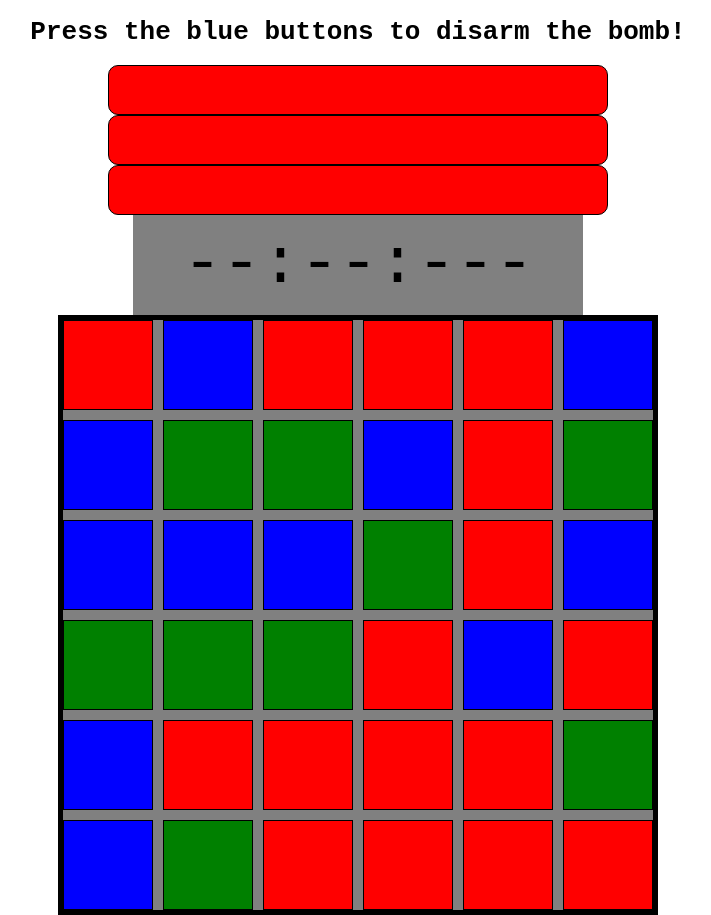
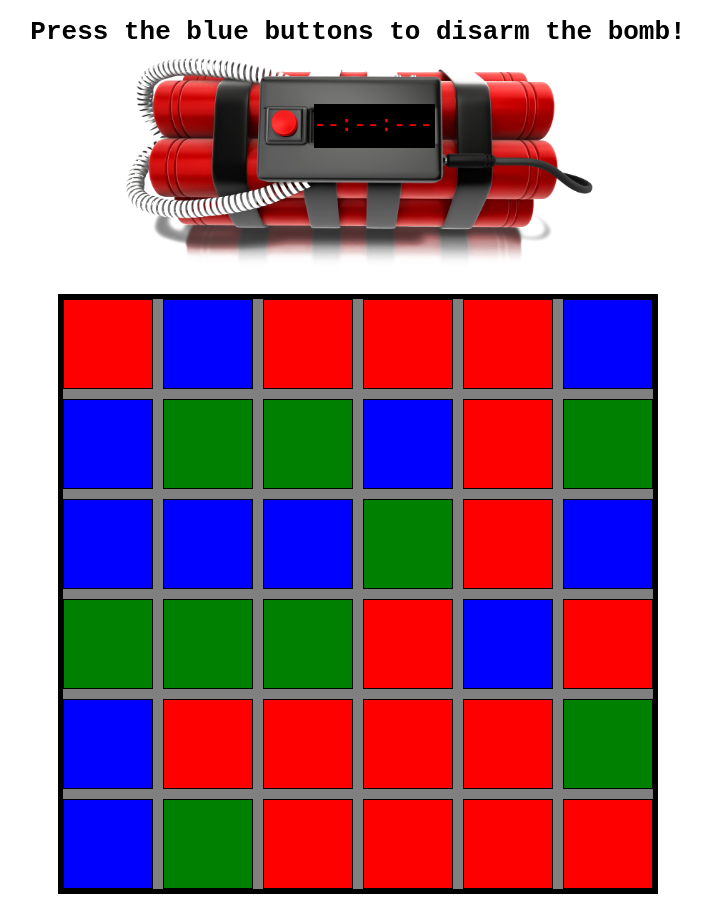
Before and after one commit to el-ethan/ida, a Next.js app: page /time-bomb in a window 1280 px wide. Shown: the whole page, without its empty margins (282-993 px from the left). After the commit the page ends 894 px from the top, so only its background shows below. Built offline with nearby package versions, Linux system fonts and the light colour scheme.

Commit message:
Make bomb better

```diff
--- a/pages/time-bomb.tsx
+++ b/pages/time-bomb.tsx
@@ -4,6 +4,8 @@ import { CenteredMain } from '../components/Centered';
 import { useRouter } from 'next/router';
 import { checkAnswer } from '../services/checkAnswer';
 import Countdown, { zeroPad } from 'react-countdown';
+import timebomb from '../public/timebomb.png';
+import Image from 'next/image';
 
 type MainColor = 'red' | 'green' | 'blue';
 type ExtendedColor = MainColor | 'gray';
@@ -88,15 +90,18 @@ const Dynamite = styled.div`
 `;
 
 const TimerContainer = styled.div`
-    width: 450px;
-    height: 100px;
-    background: gray;
+    width: 5.5em;
+    height: 2em;
+    background: black;
     display: flex;
     align-items: center;
-    font-size: 5em;
-    padding-left: 50px;
-    color: black;
+    font-size: 1.7em;
+    color: red;
     font-family: monospace;
+    position: relative;
+    z-index: 1;
+    top: 4.7em;
+    left: 9.3em;
 `;
 
 const countdownRenderer = ({
@@ -116,12 +121,16 @@ const countdownRenderer = ({
   }
 };
 
+const RelativeDiv = styled.div`
+    position: relative;
+    margin-top: -5em;
+    width: 500px;
+`;
+
 const Bomb: React.FC<IBomb> = ({ onCountdownComplete, start, endTime }) => {
   return (
     <BombContainer>
-      <Dynamite />
-      <Dynamite />
-      <Dynamite />
+      <RelativeDiv>
         <TimerContainer>
           {start ? (
             <Countdown
@@ -136,6 +145,8 @@ const Bomb: React.FC<IBomb> = ({ onCountdownComplete, start, endTime }) => {
             '--:--:---'
           )}
         </TimerContainer>
+        <Image src={timebomb} layout="responsive" />
+      </RelativeDiv>
     </BombContainer>
   );
 };
```
Also changed, not shown: public/timebomb.png (added). Lines whose indentation alone changed are shown as unchanged.
